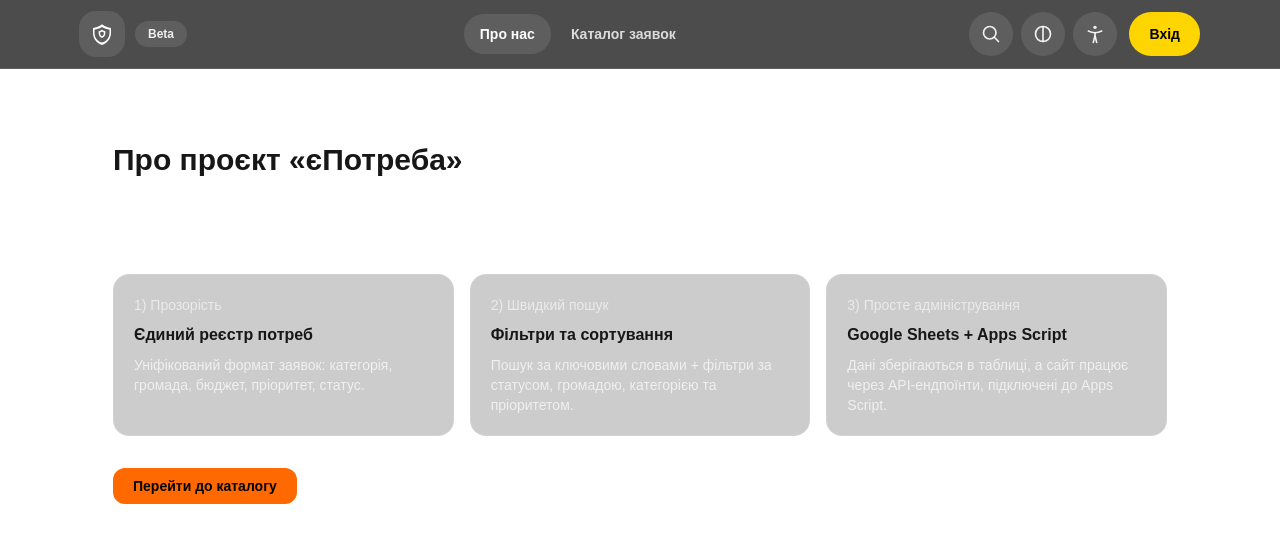
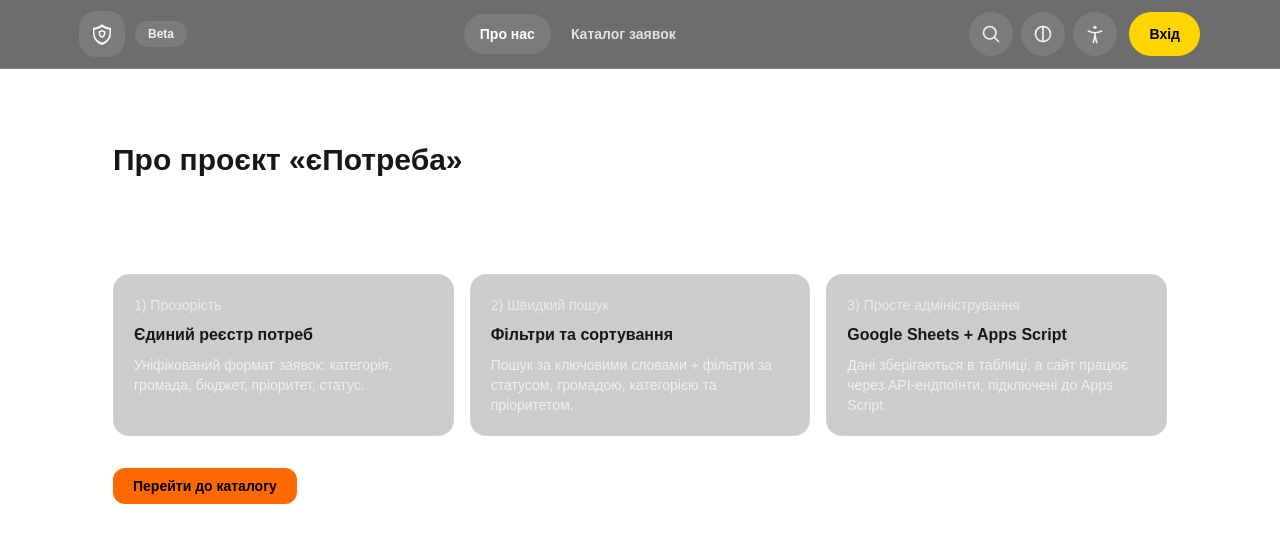
Before and after one commit to ostretiak-cloud/needs-platform, a Next.js app: page /about in a window 1280 px wide. Shown: the top 542 px of the page. Built offline with nearby package versions, Linux system fonts and the light colour scheme.

Commit message:
UI: deepen header color + stronger blur (MinDigital style)

```diff
--- a/components/Header.js
+++ b/components/Header.js
@@ -128,7 +128,7 @@ function RoundIconButton({ title, children }) {
 export default function Header() {
   return (
     <header className="sticky top-0 z-50">
-      <div className="border-b border-white/10 bg-black/70 backdrop-blur">
+      <div className="border-b border-white/10 bg-neutral-950/80 backdrop-blur-xl supports-[backdrop-filter]:bg-neutral-950/60">
         <div className="mx-auto flex max-w-6xl items-center justify-between gap-3 px-4 py-3">
           {/* Лого як у Мінцифри: знак у квадратику + Beta */}
           <Link href="/" prefetch className="flex items-center gap-3">
```
